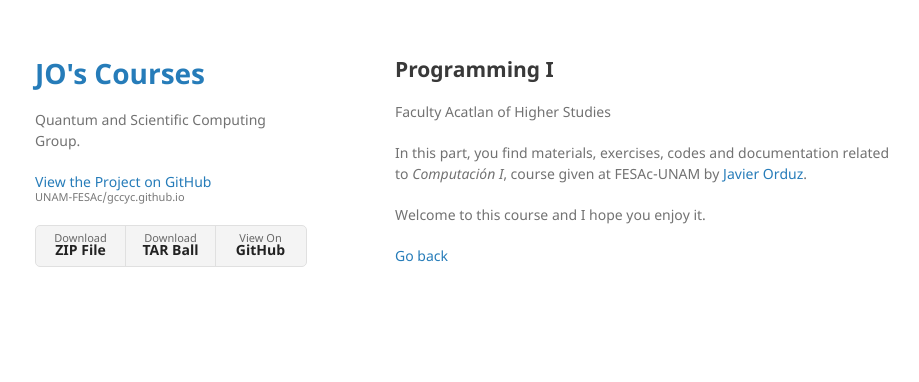
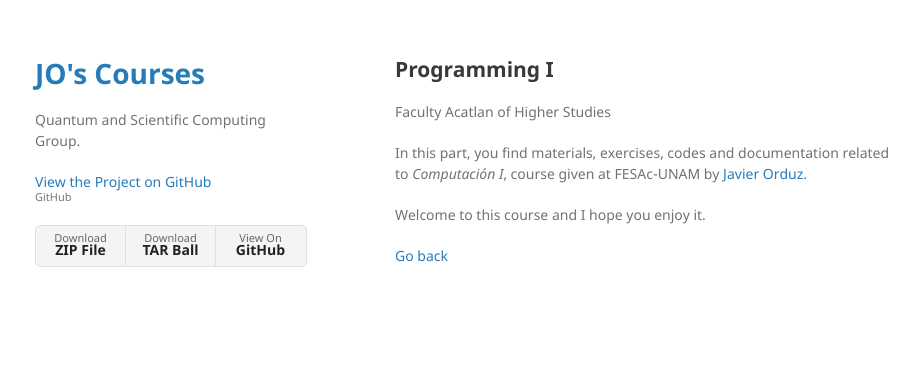
Before and after one commit to UNAM-FESAc/gccyc.github.io, a Jekyll site: the page built from another-page.md, in a window 1280 px wide. Shown: the top 382 px of the page, without its empty margins (175-1094 px from the left). Built offline with Jekyll 4.4.1, drawn with Linux system fonts in a browser that asks for light colours; our own code applies the rules of GitHub Pages for plain Markdown files.

Commit message:
1005-09072020

```diff
--- a/_layouts/default.html
+++ b/_layouts/default.html
@@ -36,7 +36,7 @@
         <p class="view">
         <a href="{{ site.github.repository_url }}">
         View the Project on GitHub
-        <small>{{ site.github.repository_nwo }}</small>
+        <small>{{ site.github }}</small>
         </a>
         </p>
         {% endif %}
```
